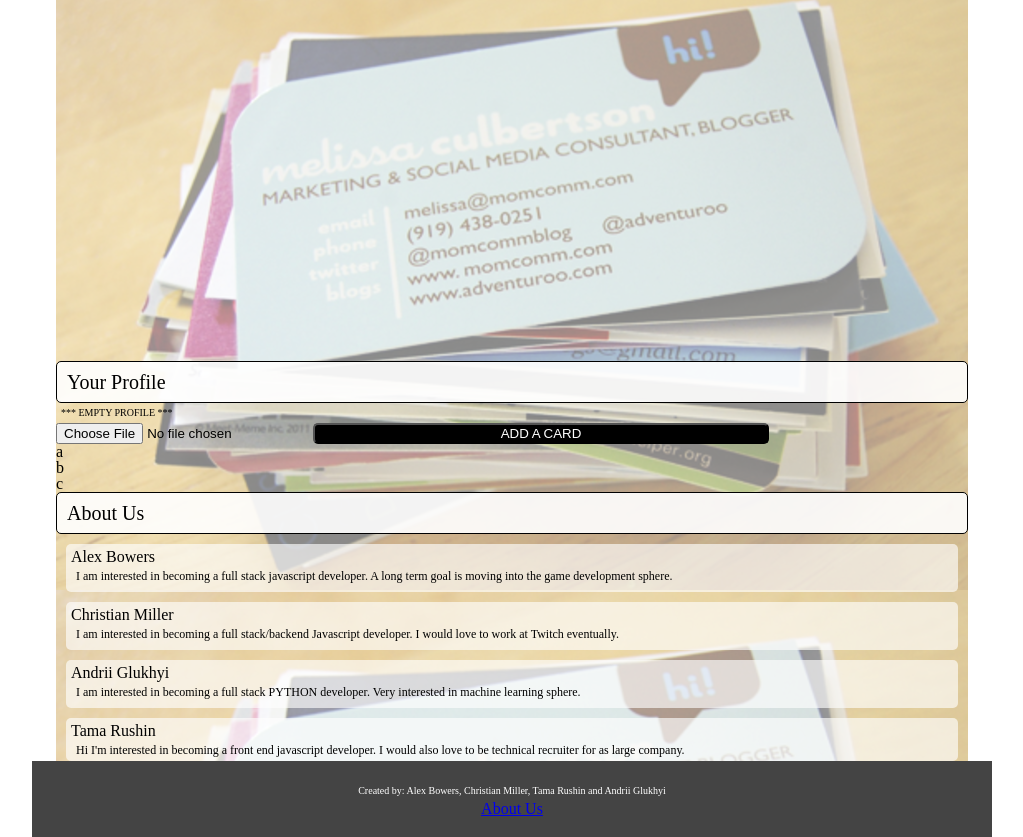
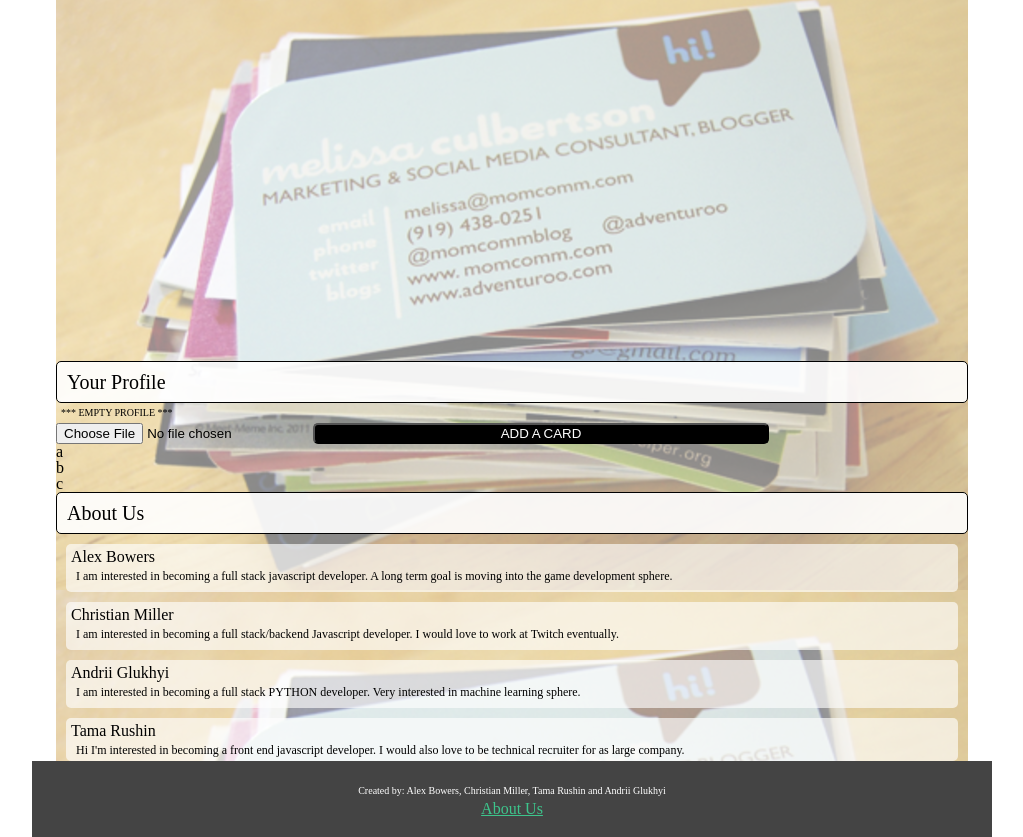
Before and after one commit to Receipt-App/client, a plain HTML site: page public/index.html in a window 1280 px wide. Shown: the part 801-1638 px from the top of the page, without its empty margins (128-1151 px from the left). Drawn offline with nearby package versions, Linux system fonts and the light colour scheme; a script that the page names is missing.

Commit message:
changed about us color

```diff
--- a/public/index.html
+++ b/public/index.html
@@ -93,7 +93,7 @@
     </main>
     <footer>
       <p>Created by: Alex Bowers, Christian Miller, Tama Rushin and Andrii Glukhyi</p>
-      <nav><a href="/aboutus">About Us</a></nav>
+      <nav class="about-color"><a href="/aboutus">About Us</a></nav>
     </footer>
 
     <script src="http://code.jquery.com/jquery-3.3.1.js"
--- a/public/styles/base.css
+++ b/public/styles/base.css
@@ -94,3 +94,7 @@
   background-color: black;
   color: #fff;
 }
+
+.about-color a {
+  color: rgb(61, 197, 140)
+}
```
